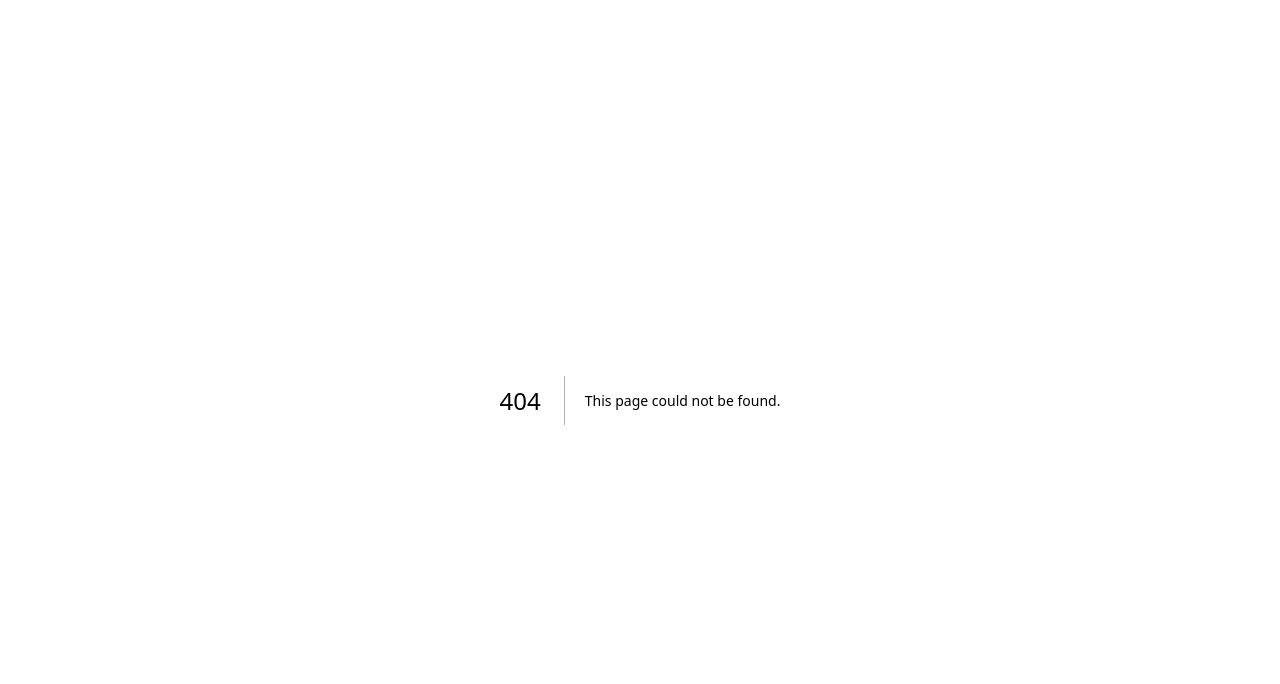
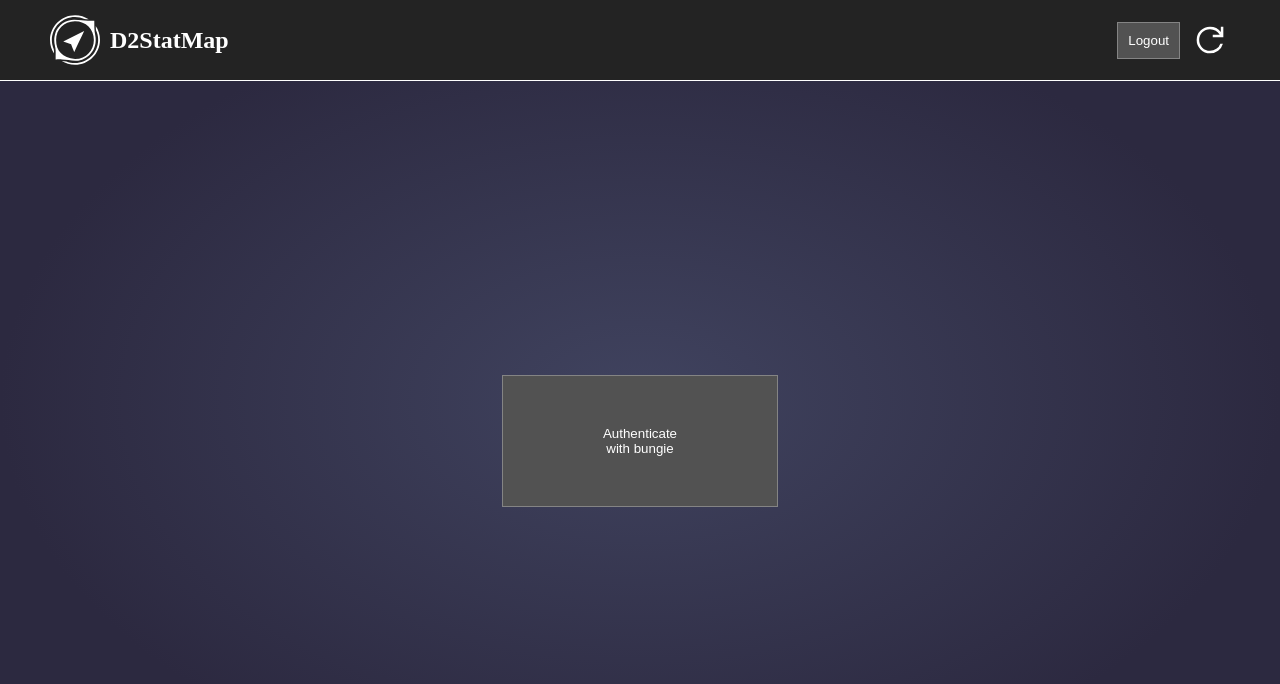
Before and after one commit to NSkelin/d2statmap, a Next.js app: page /authenticate in a window 1280 px wide. Before the commit this address had no page. Shown: the top 684 px of the page. Built offline with nearby package versions, Linux system fonts and the light colour scheme.

Commit message:
add authentication page

```diff
--- /dev/null
+++ b/src/authenticate.module.css
@@ -0,0 +1,12 @@
+.authenticate {
+    height: 100vh;
+    width: 100vw;
+    display: flex;
+    flex-direction: column;
+}
+.content {
+    display: flex;
+    justify-content: center;
+    align-items: center;
+    flex: 1;
+}
--- /dev/null
+++ b/src/pages/authenticate.jsx
@@ -0,0 +1,30 @@
+import React from "react";
+import {NavBar, Button} from "../components";
+import styles from "../authenticate.module.css";
+
+function Authenticate() {
+	async function doAuthentication() {
+		try {
+			const res = await fetch("http://localhost:3000/api/getAuthURL", {
+				method: "GET",
+			});
+			let data = await res.json();
+			window.location.href = data.url;
+		} catch (error) {
+			console.log(error);
+		}
+	}
+
+	return (
+		<div className={styles.authenticate}>
+			<NavBar></NavBar>
+			<div className={styles.content}>
+				<Button onClick={doAuthentication} size={10}>
+					Authenticate with bungie
+				</Button>
+			</div>
+		</div>
+	);
+}
+
+export default Authenticate;
```
